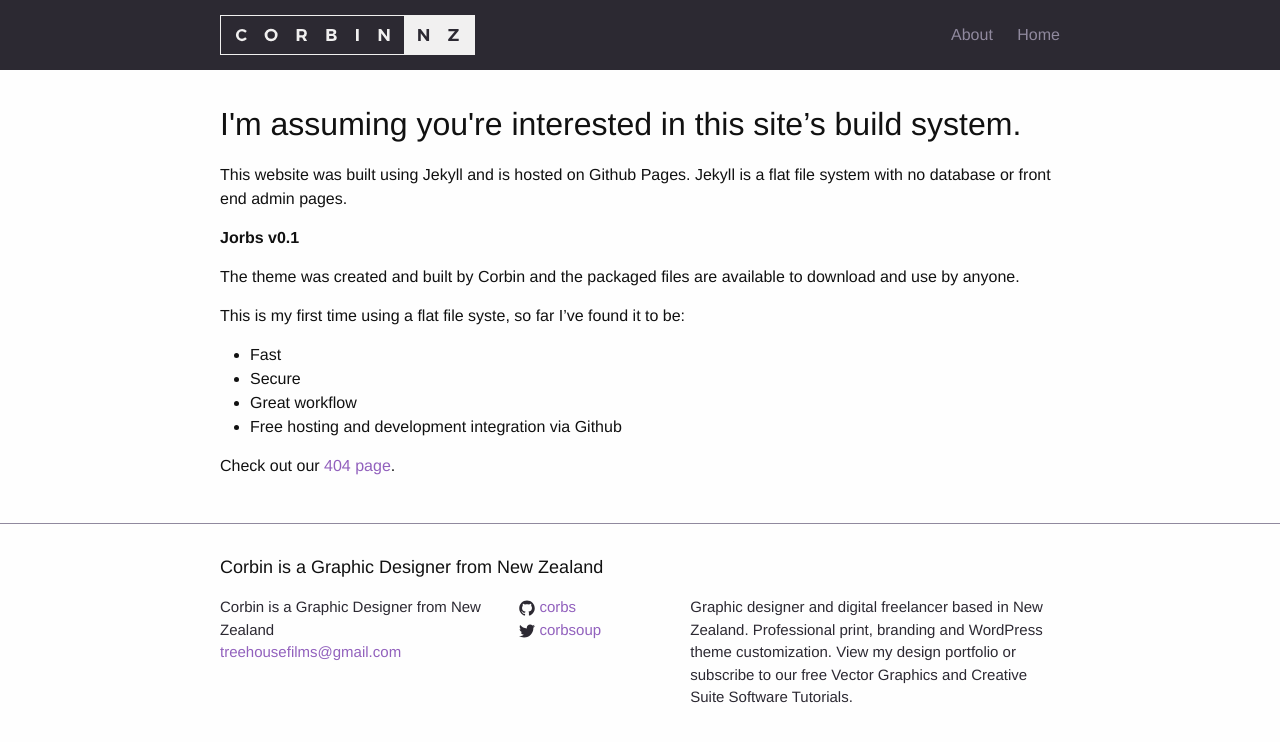
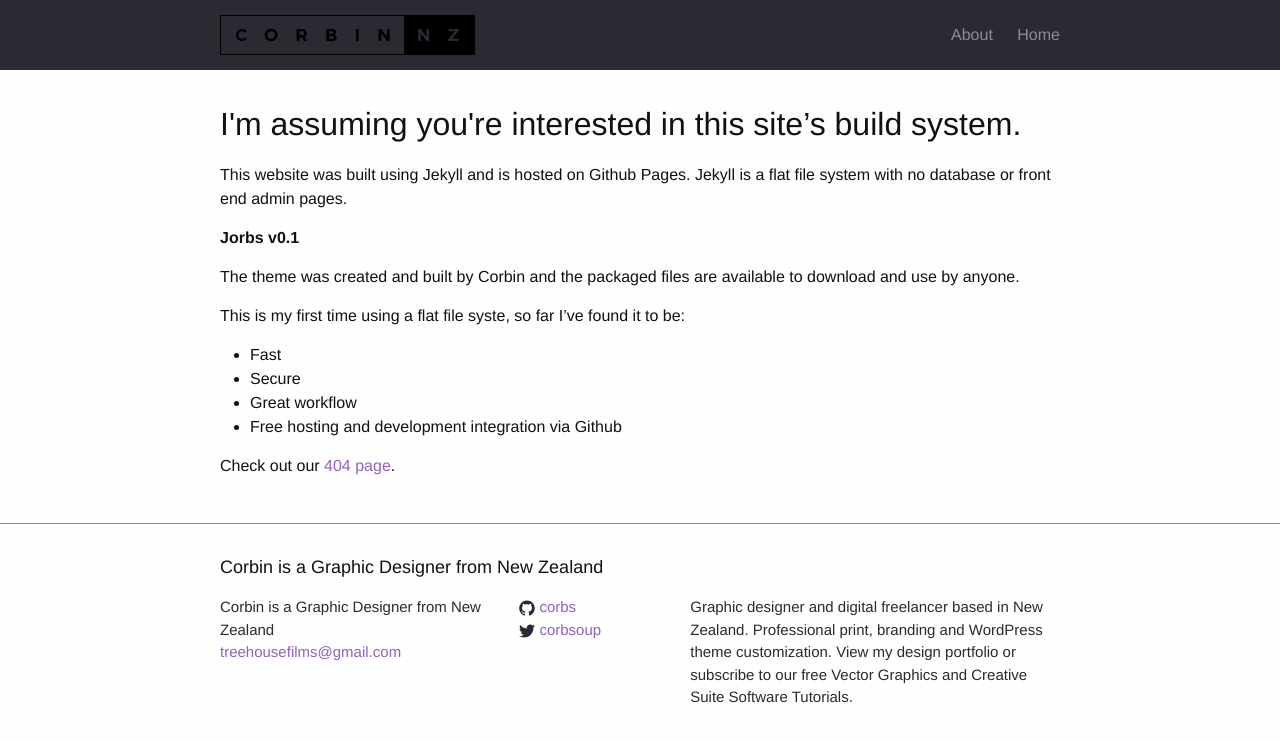
Before and after one commit to corbs/corbs.github.io, a Jekyll site: the page built from admin.md, in a window 1280 px wide. Shown: the top 742 px of the page. Built offline with Jekyll 4.4.1, drawn with Linux system fonts in a browser that asks for light colours.

Commit message:
pull content changes

```diff
--- a/_sass/_custom.scss
+++ b/_sass/_custom.scss
@@ -1,10 +1,17 @@
 //Homepage
 
-.site-title {
+a.site-title {
 background: url('../img/corbin_NZ.svg');
-width:255px;
-height:40px;
+width: 255px;
+height: 40px;
 text-indent: -999999px;
+
+  > svg {
+
+      path {
+          fill: $grey-color-light;
+            }
+        }
 }
 
 .hero {
```
Also changed, not shown: img/corbin_NZ.svg.
